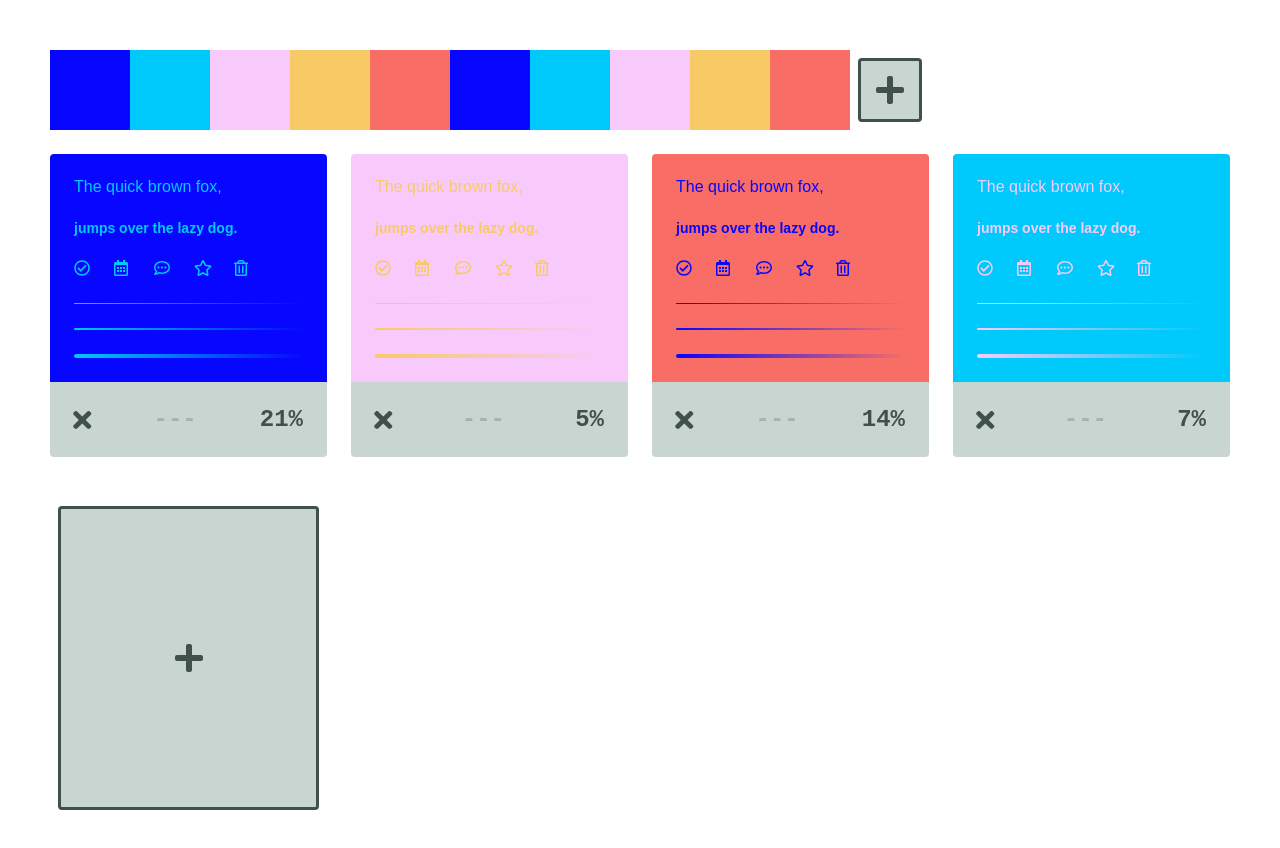
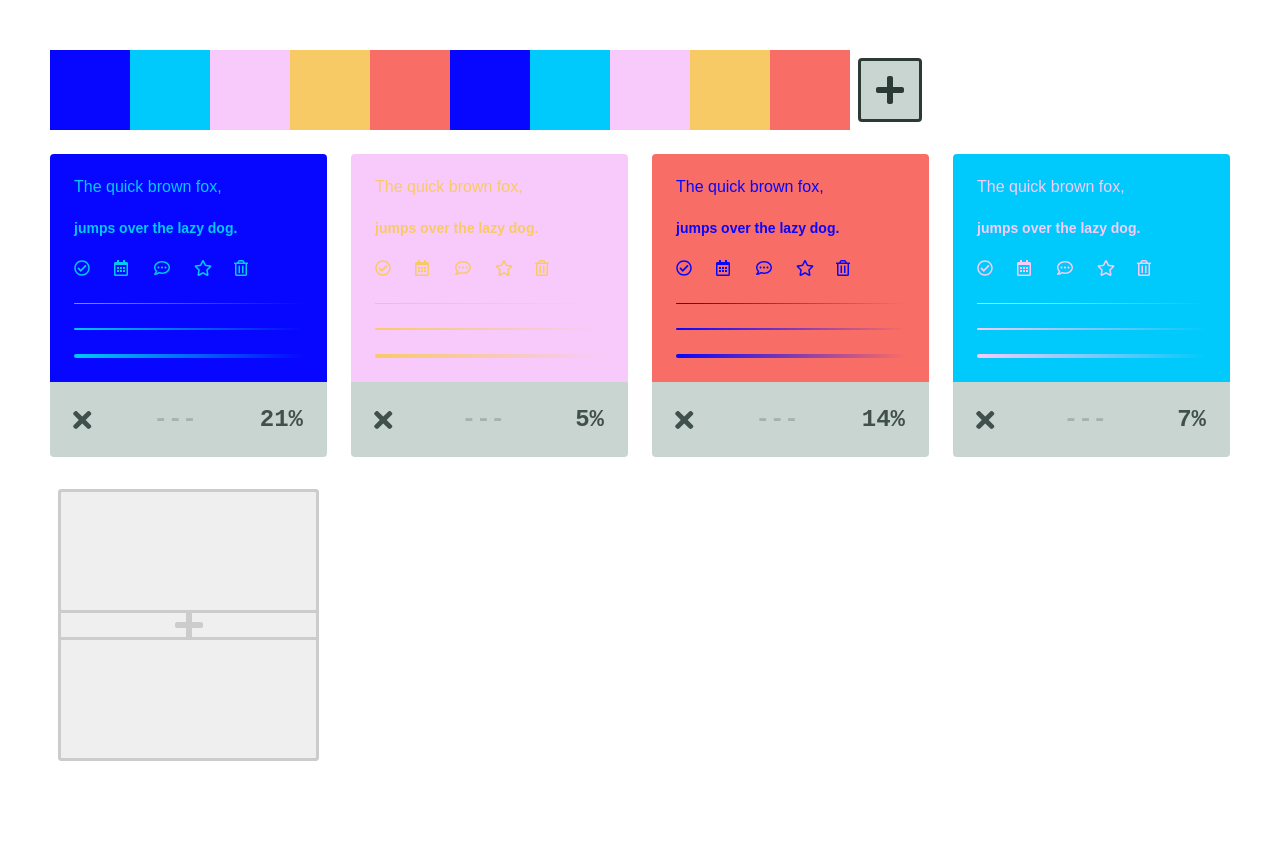
Before and after one commit to devonChurch/avocado, a React (Create React App) app: page / in a window 1280 px wide. Shown: the top 848 px of the page. After the commit the page ends 819 px from the top, so only its background shows below. Built offline with nearby package versions, Linux system fonts and the light colour scheme.

Commit message:
feat: 🎸 add composition drop area interaction UI design

```diff
--- a/src/App.js
+++ b/src/App.js
@@ -106,6 +106,7 @@ const App = () => {
 
   const [dragStartId, setDragStartId] = useState(null);
   const [dragOverId, setDragOverId] = useState(null);
+  const isUserDragging = !!dragStartId;
 
   const removeDragStartId = () => setDragStartId(null);
   const removeDragOverId = useCallback(() => setDragOverId(null), []);
@@ -178,14 +179,13 @@ const App = () => {
             <CSSTransition key={id} timeout={SPEED_500} classNames="swatch">
               <UserSwatch
                 key={id}
-                {...{ id, hex }}
+                {...{ id, hex, isUserDragging }}
                 handleChange={updateUserSwatch}
                 handleDragStart={setDragStartId}
                 handleDragOver={setDragOverId}
                 handleDragExit={removeDragOverId}
                 handleDragEnd={removeDragIds}
                 handleDrop={moveSwatchToNewLocation}
-                isUserDragging={!!dragStartId}
                 createReorderTransform={createReorderTransformHandler(
                   dragStartId,
                   dragOverId,
@@ -205,9 +205,10 @@ const App = () => {
             <CSSTransition key={compId} timeout={5000} classNames="composition">
               <UserComposition
                 key={compId}
-                {...{ compId }}
+                {...{ compId, isUserDragging }}
                 baseHex={swatches.get(baseId)}
                 contentHex={swatches.get(contentId)}
+                dragHex={isUserDragging && swatches.get(dragStartId)}
               />
             </CSSTransition>
           );
--- a/src/Composition.js
+++ b/src/Composition.js
@@ -1,4 +1,4 @@
-import React, { memo, useEffect, useRef } from "react";
+import React, { memo, useEffect, useRef, useState } from "react";
 import styled, { css } from "styled-components";
 import tinyColor from "tinycolor2";
 import { FontAwesomeIcon } from "@fortawesome/react-fontawesome";
@@ -19,8 +19,10 @@ import {
   BORDER_RADIUS,
   BORDER_WIDTH,
   SCALE_200,
+  SCALE_300,
   SCALE_500,
   SCALE_600,
+  SPACE_400,
   SPACE_600,
   SPACE_800,
   SPEED_500,
@@ -31,7 +33,7 @@ import {
   resetList,
   positionAbsolute
 } from "./utils";
-import { AppendSwatch } from "./Swatch";
+import { AppendSwatch, AddItem, AddButton } from "./Swatch";
 
 const CompList = styled.ul`
   ${resetList}
@@ -83,30 +85,21 @@ const Character = styled.span`
   opacity: ${({ children }) => (children === "A" ? 1 : 0.25)};
 `;
 
-const ItemWrapper = styled.li`
-  position: relative;
-  transition-duration: ${SPEED_500}ms;
-  transition-property: opacity, transform;
-
-  /** React CSSTransition animation property when an item is in its DORMANT state. */
-  &.composition-enter,
-  &.composition-exit {
-    opacity: 0;
-    transform: scale(${SCALE_200});
-  }
-
-  /** React CSSTransition animation property when an item is in its ACTIVE state. */
-  &.composition-enter-active,
-  &.composition-exit-active {
-    opacity: 1;
-    transform: scale(${SCALE_500});
-  }
-`;
-
 const UserItem = styled.div`
   height: 100%;
   width: 100%;
   position: relative;
+  transition-property: opacity, transform;
+  transition-duration: ${SPEED_500}ms;
+  transform: scale(SCALE_500);
+
+  ${({ isUserDragging }) =>
+    isUserDragging &&
+    css`
+      opacity: 0.5;
+      pointer-events: none;
+      /* transform: scale(${SCALE_300}); */
+    `}
 `;
 
 const Examples = styled.div`
@@ -230,6 +223,45 @@ const Level = ({ children: level }) => {
   return <span>{characters}</span>;
 };
 
+const ContentUpdate = styled(AddButton)`
+  /* height: calc(50% - 12px); */
+  /* z-index: 1;
+  transform: scale(SCALE_500); */
+`;
+
+const BaseUpdate = styled(ContentUpdate)`
+  /* top: initial;
+  bottom: 0; */
+`;
+
+const DropAreas = styled.div`
+  ${positionAbsolute}
+  display: grid;
+  grid-gap: ${SPACE_600}px;
+  padding: ${SPACE_600}px;
+  transition-duration: ${SPEED_500}ms;
+  transition-property: opacity, transform;
+
+  ${({ isUserDragging }) =>
+    !isUserDragging &&
+    css`
+      opacity: 0;
+      pointer-events: none;
+      transform: scale(${SCALE_600});
+    `}
+`;
+
+// const UpdateComposition = ({ isUserDragging }) => (
+//   <>
+//     <ContentUpdate {...{ isUserDragging }}>
+//       <FontAwesomeIcon icon={faPlus} size="2x" />
+//     </ContentUpdate>
+//     <BaseUpdate {...{ isUserDragging }}>
+//       <FontAwesomeIcon icon={faPlus} size="2x" />
+//     </BaseUpdate>
+//   </>
+// );
+
 const ResultIcon = styled(FontAwesomeIcon)`
   transform: scale(${SCALE_600});
 `;
@@ -250,26 +282,195 @@ const Results = ({ baseHex, contentHex }) => {
   );
 };
 
-export const UserComposition = memo(({ idComp, baseHex, contentHex }) => {
+const ItemWrapper = styled.li`
+  position: relative;
+  transition-duration: ${SPEED_500}ms;
+  transition-property: opacity, transform;
+
+  /** React CSSTransition animation property when an item is in its DORMANT state. */
+  &.composition-enter,
+  &.composition-exit {
+    opacity: 0;
+    transform: scale(${SCALE_200});
+  }
+
+  /** React CSSTransition animation property when an item is in its ACTIVE state. */
+  &.composition-enter-active,
+  &.composition-exit-active {
+    opacity: 1;
+    transform: scale(${SCALE_500});
+  }
+`;
+// ${UserItem} {
+//   opacity: ${({ isUserDragging }) => (isUserDragging ? 0 : 1)};
+// }
+
+// ${UpdateComposition} {
+//   opacity: ${({ isUserDragging }) => (isUserDragging ? 1 : 0)};
+// }
+// ${({ isUserDragging }) =>
+//   isUserDragging
+//     ? css`
+//         > ${UserItem} {
+//           opacity: 0;
+//           pointer-events: none;
+//         }
+//       `
+//     : css`
+//         > ${UpdateComposition} {
+//           opacity: 0;
+//           pointer-events: none;
+//         }
+//       `}
+
+export const UserComposition = memo(({ idComp, baseHex, contentHex, dragHex, isUserDragging }) => {
+  const [isContentTargeted, setIsContentTargeted] = useState(false);
+  const [isBaseTargeted, setIsBaseTargeted] = useState(false);
+
   return (
     <ItemWrapper>
-      <UserItem>
+      <UserItem {...{ isUserDragging }}>
         <Examples {...{ baseHex, contentHex }}>
           <SmallText>The quick brown fox,</SmallText>
           <SmallText isBold>jumps over the lazy dog.</SmallText>
           <Icons />
           <Dividers />
+          {/*  */}
         </Examples>
         <Results {...{ baseHex, contentHex }} />
       </UserItem>
+      {/* <UpdateComposition {...{ isUserDragging, contentHex }} /> */}
+      <DropAreas {...{ isUserDragging }}>
+        <ContentUpdate
+          hex={isContentTargeted ? dragHex : contentHex}
+          isTargeted={isContentTargeted}
+          onDragOver={event => {
+            setIsContentTargeted(true);
+            event.preventDefault();
+          }}
+          onDragLeave={() => setIsContentTargeted(false)}
+        >
+          <FontAwesomeIcon icon={faPlus} size="2x" />
+        </ContentUpdate>
+        <BaseUpdate
+          hex={isBaseTargeted ? dragHex : baseHex}
+          isTargeted={isBaseTargeted}
+          onDragOver={event => {
+            setIsBaseTargeted(true);
+            event.preventDefault();
+          }}
+          onDragLeave={() => setIsBaseTargeted(false)}
+        >
+          <FontAwesomeIcon icon={faPlus} size="2x" />
+        </BaseUpdate>
+      </DropAreas>
     </ItemWrapper>
   );
 });
 
-export const AppendComposition = memo(props => {
+const DropButtons = styled.div`
+  ${positionAbsolute}
+  display: grid;
+  grid-gap: 24px;
+  padding: ${SPACE_400}px;
+  transition: opacity 250ms;
+  z-index: 1;
+`;
+
+const DropButton = styled(AddButton)`
+  /* position: absolute;
+  left: 0;
+  top: 0;
+  width: 100%;
+  height: 50%; */
+`;
+
+// const AddWrapper = styled(AddItem)`
+//   /* position: absolute;
+//   left: 0;
+//   top: 0;
+//   width: 100%;
+//   height: 50%; */
+
+//   ${({ isTargeted }) =>
+//     isTargeted
+//       ? css`
+//           ${DropButtons} ~ ${AddButton} {
+//             opacity: 0;
+//           }
+
+//           /* ${AddButton} {
+//             opacity: 0;
+//           } */
+//         `
+//       : css`
+//           ${DropButtons} {
+//             opacity: 0;
+//             pointer-events: none;
+//             z-index: -1;
+//           }
+//         `}
+// `;
+
+export const AppendComposition = memo(({ handleClick, handleDrop, isUserDragging }) => {
+  const [isAddTargeted, setIsAddTargeted] = useState(false);
+  const [isDropTargeted, setIsDropTargeted] = useState(false);
+  const [isContentTargeted, setIsContentTargeted] = useState(false);
+  const [isBaseTargeted, setIsBaseTargeted] = useState(false);
   return (
     // <li>
-    <AppendSwatch {...props} />
+    // <AppendSwatch {...props} />
     // </li>
+    <AddItem
+      isTargeted={isDropTargeted}
+      // onDragEnter
+      // onDragOver
+      // onDragExit
+      // onDragLeaveCapture
+      // onDragOver={event => {
+      onDragEnter={event => {
+        // console.log("QUERY");
+        // if (isUserDragging && !isDropTargeted) {
+        // if (isUserDragging) {
+        console.log("SET | true");
+        setIsDropTargeted(true);
+        // }
+        event.preventDefault();
+      }}
+    >
+      <DropButtons>
+        <DropButton
+          // isTargeted={isContentTargeted}
+          // onMouseEnter={() => setIsContentTargeted(true)}
+          // onMouseLeave={() => setIsContentTargeted(false)}
+          onDragLeave={() => {
+            // onDragExit={() => {
+            // console.log("QUERY | EXIT");
+            // if (!isUserDragging && isDropTargeted) {
+            // if (isUserDragging) {
+            console.log("SET | false");
+            setIsDropTargeted(false);
+            // }
+          }}
+        >
+          {/* <FontAwesomeIcon icon={faPlus} size="2x" /> */}
+        </DropButton>
+        <DropButton
+        // isTargeted={isBaseTargeted}
+        // onMouseEnter={() => setIsBaseTargeted(true)}
+        // onMouseLeave={() => setIsBaseTargeted(false)}
+        >
+          {/* <FontAwesomeIcon icon={faPlus} size="2x" /> */}
+        </DropButton>
+      </DropButtons>
+      <AddButton
+        isTargeted={isAddTargeted}
+        onClick={handleClick}
+        onMouseEnter={() => setIsAddTargeted(true)}
+        onMouseLeave={() => setIsAddTargeted(false)}
+      >
+        <FontAwesomeIcon icon={faPlus} size="2x" />
+      </AddButton>
+    </AddItem>
   );
 });
--- a/src/Swatch.js
+++ b/src/Swatch.js
@@ -23,6 +23,8 @@ import {
   SPACE_600,
   LUMINANCE_SHADOW_500,
   createSwatch,
+  createOffsetColor,
+  createTargetColor,
   createFocusState,
   createFocusStateWithShadow,
   checkHasLowLuminance,
@@ -217,42 +219,43 @@ const ReorderTransformation = styled.div`
   }}
 `;
 
-const AddItem = styled.li`
+export const AddItem = styled.li`
   /** Force contents to take up ALL of the "cells" x/y space. */
   display: grid;
   padding: ${SPACE_400}px;
+  position: relative;
 `;
 
 export const AddButton = styled.button`
   appearance: none;
-  border: ${BORDER_WIDTH}px solid ${GRAY_900};
+  border: ${BORDER_WIDTH}px solid ${({ hex }) => createOffsetColor(hex)};
   border-radius: ${BORDER_RADIUS}px;
-  color: ${GRAY_900};
+  color: ${({ hex }) => createOffsetColor(hex)};
   cursor: pointer;
   display: block;
   height: 100%;
   transition-duration: ${SPEED_500}ms;
-  transition-property: box-shadow, background, transform, width, height;
+  transition-property: box-shadow, background, opacity, transform, width, height;
   width: 100%;
   outline: 0;
 
   ${({ isTargeted }) =>
     isTargeted
       ? css`
-          background: ${GRAY_500};
+          background: ${({ hex }) => createTargetColor(hex)};
           /* transform: scale(${SCALE_600}); */
           transform: translate(-${SPACE_300}px, -${SPACE_300}px);
           width: calc(100% + ${SPACE_400}px);
           height: calc(100% + ${SPACE_400}px);
         `
       : css`
-          background: ${GRAY_300};
+          background: ${({ hex }) => hex};
           /* transform: scale(${SCALE_300}); */
         `};
 
   &:focus,
   &:hover {
-    box-shadow: ${createFocusStateWithShadow(GRAY_300)};
+    box-shadow: ${({ hex }) => createFocusStateWithShadow(hex)};
   }
 `;
 
@@ -261,8 +264,6 @@ const Input = styled.input`
   appearance: none;
   opacity: 0;
 `;
-
-export const SwatchIcon = styled(FontAwesomeIcon)``;
 
 export const Swatches = SwatchList;
 
@@ -374,6 +375,7 @@ export const AppendSwatch = memo(({ handleClick, handleDrop }) => {
     <AddItem>
       <AddButton
         {...{ isTargeted }}
+        hex={GRAY_300}
         onClick={handleClick}
         onDragOver={event => {
           /*
@@ -396,7 +398,7 @@ export const AppendSwatch = memo(({ handleClick, handleDrop }) => {
           event.preventDefault();
         }}
       >
-        <SwatchIcon icon={faPlus} size="2x" />
+        <FontAwesomeIcon icon={faPlus} size="2x" />
       </AddButton>
     </AddItem>
   );
```
Also changed, not shown: src/utils.js (+23 -7 lines).
